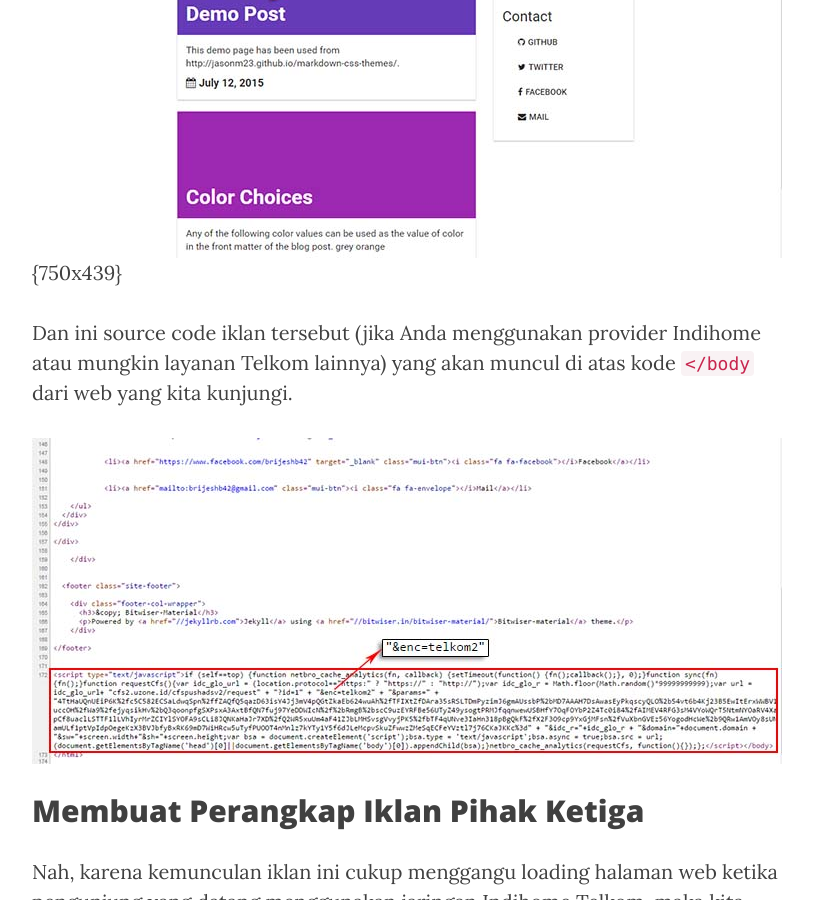
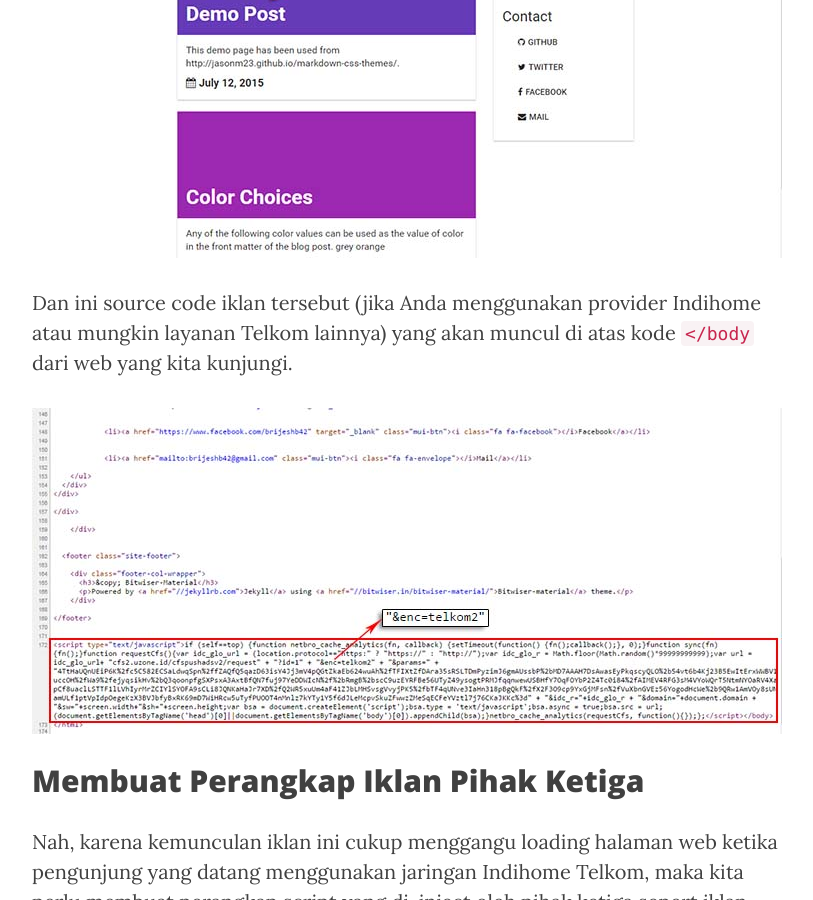
Before and after one commit to KompiAjaib/kompiajaib.github.io, a Jekyll site: the page built from _posts/2016-05-31-perangkap-iklan.markdown, in a window 1280 px wide and 900 px high, scrolled down 1281 px. Shown: the whole window, without its empty margins (233-1046 px from the left). Built offline with Jekyll 4.4.1, drawn with Linux system fonts in a browser that asks for light colours; nearby versions of some CDN libraries; comment, search, counter and statistics services are not loaded.

Commit message:
Update 2016-05-31-perangkap-iklan.markdown

```diff
--- a/_posts/2016-05-31-perangkap-iklan.markdown
+++ b/_posts/2016-05-31-perangkap-iklan.markdown
@@ -18,7 +18,7 @@ Sudah beberapa bulan belakangan ini saya menggunakan jaringan Indiehome dari Tel
 
 Iklan tersebut akan muncul di atas atau di bawah halaman web dengan mendorong halaman web ke atas atau ke bawah seperti gambar di bawah ini.
 
-![Iklan Telkom]({{ site.baseurl }}/img/iklan-telkom.jpg "Iklan Telkom"){750x439}
+![Iklan Telkom]({{ site.baseurl }}/img/iklan-telkom.jpg "Iklan Telkom"){: width="750px" height="439px"}
 
 Dan ini source code iklan tersebut (jika Anda menggunakan provider Indihome atau mungkin layanan Telkom lainnya) yang akan muncul di atas kode `</body` dari web yang kita kunjungi.
 
```
